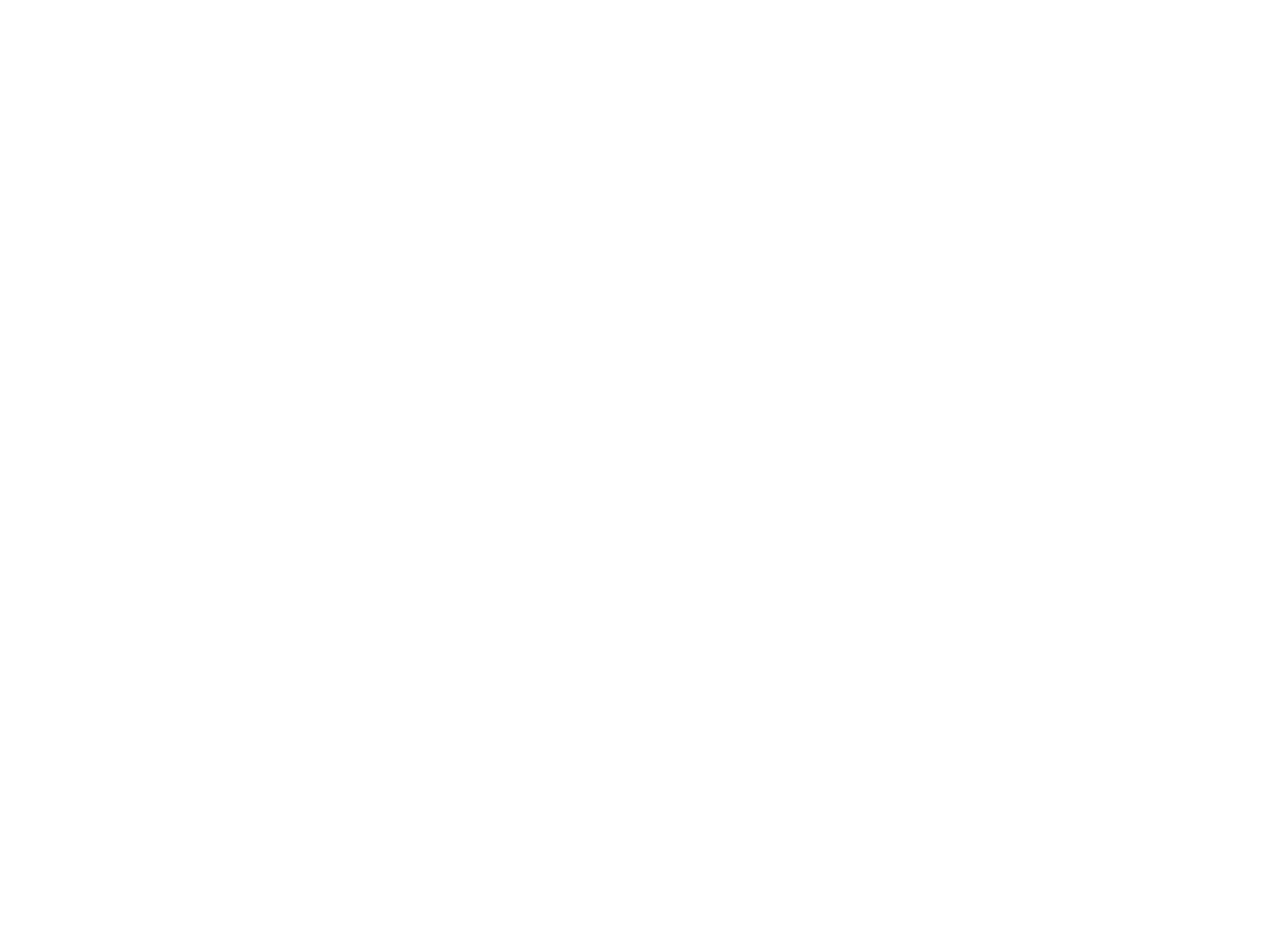
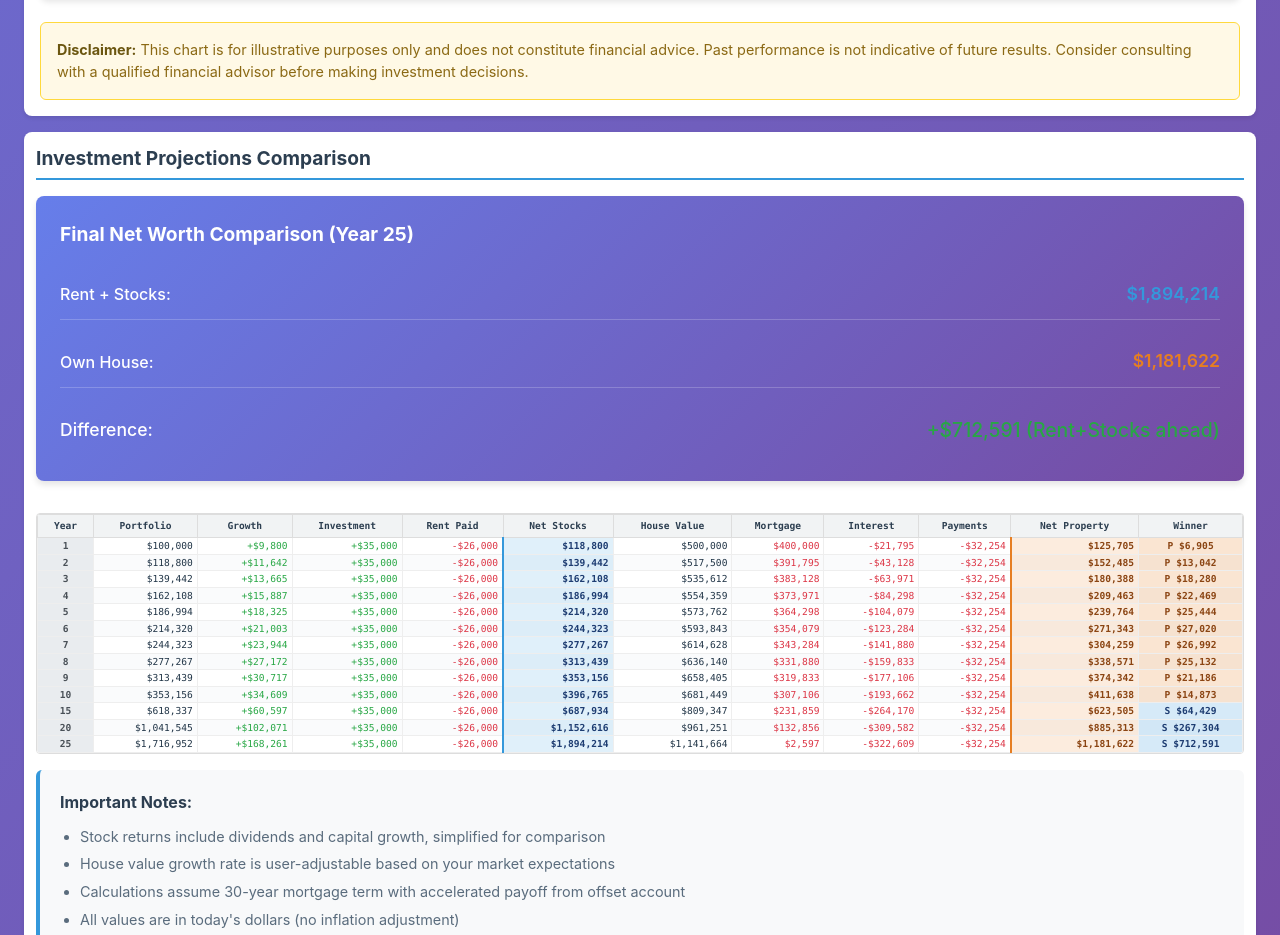
Before and after one commit to lachlanmcmillan/investment-projection, a React (Vite) app: page / in a window 1280 px wide. Shown: the part 1862-2797 px from the top of the page. Before the commit the page ends 1791 px from the top, so only its background shows below. Built offline with nearby package versions, Linux system fonts and the light colour scheme.

Commit message:
update table

```diff
--- a/src/App.tsx
+++ b/src/App.tsx
@@ -9,14 +9,14 @@
 const defaultInputs: InvestmentInputs = {
   // General parameters
   initialNetWorth: 100000, // Available savings for deposit or investment
-  yearlyInvestment: 25000, // Annual amount available for investment/extra payments
+  yearlyInvestment: 35000, // Annual amount available for investment/extra payments
 
   // Stock investment path (renting)
   weeklyRent: 500, // Weekly rental cost
   stockAnnualReturn: 9.8, // Expected stock market return including dividends
 
   // Property purchase path (residence)
-  houseCost: 1000000, // Purchase price
+  houseCost: 500000, // Purchase price
   mortgageRate: 5.5, // Mortgage interest rate
   houseGrowthRate: 3.5, // Conservative property growth rate
   ownersCorp: 5000, // Annual costs (strata, repairs, rates, insurance)
--- a/src/components/ComparisonTable.module.css
+++ b/src/components/ComparisonTable.module.css
@@ -1,17 +1,18 @@
 .container {
   background: white;
   border-radius: 8px;
-  padding: 16px;
-  margin-bottom: 16px;
+  padding: 12px;
+  margin-bottom: 12px;
   box-shadow: 0 2px 4px rgba(0, 0, 0, 0.1);
 }
 
 .container h2 {
   margin-top: 0;
-  margin-bottom: 24px;
+  margin-bottom: 16px;
   color: #2c3e50;
   border-bottom: 2px solid #3498db;
-  padding-bottom: 8px;
+  padding-bottom: 6px;
+  font-size: 1.2em;
 }
 
 .noData {
@@ -84,225 +85,113 @@
 }
 
 .tableContainer {
-  margin-bottom: 24px;
-}
-
-.tableWrapper {
-  display: flex;
-  flex-direction: column;
-  gap: 16px;
-}
-
-.yearSection {
+  margin-bottom: 16px;
+  overflow-x: auto;
+  border: 1px solid #ddd;
+  border-radius: 4px;
   background: white;
-  border-radius: 8px;
-  border: 1px solid #e1e5e9;
-  overflow: hidden;
-  box-shadow: 0 2px 4px rgba(0, 0, 0, 0.05);
-}
-
-.yearHeader {
-  background: linear-gradient(135deg, #3498db, #2980b9);
-  color: white;
-  padding: 12px 16px;
-  display: flex;
-  justify-content: space-between;
-  align-items: center;
-  flex-wrap: wrap;
-  gap: 12px;
-}
-
-.yearHeader h3 {
-  margin: 0;
-  font-size: 1.1em;
-  font-weight: 600;
-}
-
-.finalValues {
-  display: flex;
-  gap: 16px;
-  flex-wrap: wrap;
-}
-
-.stockFinal, .propertyFinal {
-  background: rgba(255, 255, 255, 0.2);
-  padding: 6px 12px;
-  border-radius: 4px;
-  font-weight: 600;
-  font-size: 0.9em;
-  backdrop-filter: blur(10px);
-}
-
-.calculationGrid {
-  display: grid;
-  grid-template-columns: 1fr 1fr;
-  gap: 0;
-}
-
-.stockCalculation {
-  padding: 16px;
-  background: rgba(52, 152, 219, 0.02);
-  border-right: 1px solid #e1e5e9;
-}
-
-.propertyCalculation {
-  padding: 16px;
-  background: rgba(230, 126, 34, 0.02);
-}
-
-.stockCalculation h4, .propertyCalculation h4 {
-  margin-top: 0;
-  margin-bottom: 12px;
-  font-size: 1em;
-  color: #2c3e50;
-}
-
-.calcSteps {
-  display: flex;
-  flex-direction: column;
-  gap: 8px;
-}
-
-.calcStep {
-  display: grid;
-  grid-template-columns: 1fr auto;
-  gap: 8px;
-  align-items: center;
-  padding: 8px 12px;
-  background: rgba(255, 255, 255, 0.7);
-  border-radius: 4px;
-  border: 1px solid rgba(0, 0, 0, 0.05);
-}
-
-.calcStep.total {
-  background: linear-gradient(135deg, #f8f9fa, #e9ecef);
-  border: 2px solid #3498db;
-  font-weight: 600;
-  margin-top: 8px;
-}
-
-.calcStep .label {
-  font-weight: 500;
-  color: #2c3e50;
-}
-
-.calcStep .value {
-  font-weight: 600;
-  color: #27ae60;
-  text-align: right;
-  font-family: 'SF Mono', Monaco, 'Cascadia Code', monospace;
-}
-
-.calcStep.total .value {
-  color: #2980b9;
-  font-size: 1.1em;
-}
-
-.detail {
-  grid-column: 1 / -1;
-  font-size: 0.85em;
-  color: #7f8c8d;
-  font-style: italic;
-  margin-top: 4px;
-}
-
-.yearlyPayments {
-  margin-top: 16px;
-  padding: 16px;
-  background: rgba(230, 126, 34, 0.1);
-  border-radius: 6px;
-  border: 1px solid rgba(230, 126, 34, 0.2);
-}
-
-.paymentDetail {
-  padding: 6px 0;
-  font-size: 0.9em;
-  color: #5a6c7d;
-}
-
-.paymentDetail span {
-  font-weight: 500;
 }
 
 .table {
   width: 100%;
   border-collapse: collapse;
-  font-size: 0.9em;
+  font-size: 0.75em;
   background: white;
+  font-family: 'SF Mono', Monaco, 'Cascadia Code', Consolas, monospace;
 }
 
 .table th {
-  background: #f8f9fa;
-  padding: 12px 8px;
+  background: #f1f3f4;
+  padding: 4px 6px;
   text-align: center;
   font-weight: 600;
-  border-bottom: 2px solid #dee2e6;
-  border-right: 1px solid #e1e5e9;
-  font-size: 0.85em;
-}
-
-.table th:last-child {
-  border-right: none;
-}
-
-.stockHeader {
-  background: linear-gradient(135deg, #3498db, #2980b9);
-  color: white;
-}
-
-.propertyHeader {
-  background: linear-gradient(135deg, #e67e22, #d35400);
-  color: white;
-}
-
-.comparisonHeader {
-  background: linear-gradient(135deg, #8e44ad, #732d91);
-  color: white;
+  border: 1px solid #ddd;
+  font-size: 0.8em;
+  color: #2c3e50;
+  white-space: nowrap;
 }
 
 .table td {
-  padding: 10px 8px;
+  padding: 2px 4px;
   text-align: right;
-  border-bottom: 1px solid #f1f3f4;
-  border-right: 1px solid #f1f3f4;
+  border: 1px solid #eee;
+  font-size: 0.8em;
+  line-height: 1.2;
+  white-space: nowrap;
 }
 
-.table td:last-child {
-  border-right: none;
-}
-
-.table tbody tr:hover {
+.tableRow:hover {
   background: #f8f9fa;
 }
 
+.tableRow:nth-child(even) {
+  background: #fafbfc;
+}
+
+.tableRow:nth-child(even):hover {
+  background: #f0f2f5;
+}
+
+.difference {
+  text-align: center !important;
+  font-weight: 600;
+  position: relative;
+}
+
+.leader {
+  font-size: 0.7em;
+  font-weight: 400;
+  color: #7f8c8d;
+  margin-top: 2px;
+}
+
+
+
 .yearCell {
   text-align: center !important;
-  font-weight: 600;
-  background: #f8f9fa;
+  font-weight: 700;
+  background: #e9ecef !important;
+  color: #495057;
 }
 
-.taxCell {
-  color: #e74c3c;
+.positive {
+  color: #28a745;
+  font-weight: 500;
 }
 
-.debtCell {
-  color: #e74c3c;
-}
-
-.costCell {
-  color: #e67e22;
+.negative {
+  color: #dc3545;
+  font-weight: 500;
 }
 
 .totalStock {
-  background: rgba(52, 152, 219, 0.1);
-  font-weight: 600;
-  color: #2980b9;
+  background: rgba(52, 152, 219, 0.15) !important;
+  font-weight: 700;
+  color: #1e3d72;
+  border-left: 2px solid #3498db !important;
 }
 
 .totalProperty {
-  background: rgba(230, 126, 34, 0.1);
-  font-weight: 600;
-  color: #d35400;
+  background: rgba(230, 126, 34, 0.15) !important;
+  font-weight: 700;
+  color: #8b4513;
+  border-left: 2px solid #e67e22 !important;
+}
+
+.winner {
+  text-align: center !important;
+  font-weight: 700;
+  font-size: 0.75em;
+}
+
+.stockWins {
+  background: rgba(52, 152, 219, 0.2) !important;
+  color: #1e3d72;
+}
+
+.propertyWins {
+  background: rgba(230, 126, 34, 0.2) !important;
+  color: #8b4513;
 }
 
 .footnotes {
@@ -331,42 +220,30 @@
 
 @media (max-width: 768px) {
   .summaryValues {
-    gap: 12px;
+    gap: 8px;
   }
 
   .summaryItem {
     flex-direction: column;
     align-items: flex-start;
-    gap: 4px;
+    gap: 2px;
   }
 
-  .yearHeader {
-    flex-direction: column;
-    align-items: flex-start;
-    gap: 12px;
+  .table {
+    font-size: 0.65em;
   }
 
-  .finalValues {
-    flex-direction: column;
-    gap: 12px;
-    width: 100%;
+  .table th,
+  .table td {
+    padding: 1px 2px;
   }
 
-  .calculationGrid {
-    grid-template-columns: 1fr;
+  .winner {
+    min-width: 60px;
+    font-size: 0.65em;
   }
 
-  .stockCalculation {
-    border-right: none;
-    border-bottom: 1px solid #e1e5e9;
-  }
-
-  .calcStep {
-    grid-template-columns: 1fr;
-    gap: 8px;
-  }
-
-  .calcStep .value {
-    text-align: left;
+  .container {
+    padding: 8px;
   }
 }
--- a/src/components/ComparisonTable.tsx
+++ b/src/components/ComparisonTable.tsx
@@ -11,6 +11,25 @@
 
   return principal * (monthlyRate * Math.pow(1 + monthlyRate, numPayments)) /
          (Math.pow(1 + monthlyRate, numPayments) - 1);
+}
+
+// Helper function for mortgage balance calculation
+function calculateMortgageBalance(principal: number, annualRate: number, monthlyPayment: number, extraAnnualPayment: number, yearsPaid: number): number {
+  if (yearsPaid >= 30) return 0;
+
+  const monthlyRate = annualRate / 100 / 12;
+  const totalMonthlyPayment = monthlyPayment + (extraAnnualPayment / 12);
+  const monthsPaid = yearsPaid * 12;
+
+  if (monthlyRate === 0) {
+    return Math.max(0, principal - (totalMonthlyPayment * monthsPaid));
+  }
+
+  // Calculate remaining balance with extra payments
+  const remainingBalance = principal * Math.pow(1 + monthlyRate, monthsPaid) -
+                          totalMonthlyPayment * ((Math.pow(1 + monthlyRate, monthsPaid) - 1) / monthlyRate);
+
+  return Math.max(0, remainingBalance);
 }
 
 interface Props {
@@ -69,13 +88,29 @@
       </div>
 
       <div className={styles.tableContainer}>
-        <div className={styles.tableWrapper}>
+        <table className={styles.table}>
+          <thead>
+            <tr>
+              <th>Year</th>
+              <th>Portfolio</th>
+              <th>Growth</th>
+              <th>Investment</th>
+              <th>Rent Paid</th>
+              <th>Net Stocks</th>
+              <th>House Value</th>
+              <th>Mortgage</th>
+              <th>Interest</th>
+              <th>Payments</th>
+              <th>Net Property</th>
+              <th>Winner</th>
+            </tr>
+          </thead>
+          <tbody>
             {displayYears.map((projection) => {
               const yearIndex = projections.findIndex(p => p.year === projection.year);
               const prevProjection = yearIndex > 0 ? projections[yearIndex - 1] : null;
               const prevStockValue = prevProjection ? prevProjection.stockValue : inputs.initialNetWorth;
 
-            // Calculate step-by-step values
               const annualRent = inputs.weeklyRent * 52;
               const netInvestment = inputs.yearlyInvestment - annualRent;
               const stockGrowth = prevStockValue * (inputs.stockAnnualReturn / 100);
@@ -85,85 +120,46 @@
               const annualMortgage = monthlyMortgage * 12;
               const extraPayment = Math.max(0, inputs.yearlyInvestment - annualMortgage - inputs.ownersCorp);
 
+              // Calculate beginning of year house value
+              const beginningHouseValue = yearIndex > 0 ?
+                inputs.houseCost * Math.pow(1 + inputs.houseGrowthRate / 100, projection.year - 1) :
+                inputs.houseCost;
+
+              // Calculate beginning of year mortgage balance
+              const beginningMortgageBalance = yearIndex > 0 ?
+                calculateMortgageBalance(loanAmount, inputs.mortgageRate, monthlyMortgage, extraPayment, projection.year - 1) :
+                loanAmount;
+
+              const difference = projection.stockNetWorth - projection.propertyNetWorth;
+              const leader = difference >= 0 ? 'S' : 'P';
+
               return (
-              <div key={projection.year} className={styles.yearSection}>
-                <div className={styles.yearHeader}>
-                  <h3>Year {projection.year}</h3>
-                  <div className={styles.finalValues}>
-                    <span className={styles.stockFinal}>
-                      Rent + Stocks: {formatCurrency(projection.stockNetWorth)}
-                    </span>
-                    <span className={styles.propertyFinal}>
-                      Own House: {formatCurrency(projection.propertyNetWorth)}
-                    </span>
-                  </div>
-                </div>
+                <tr key={projection.year} className={styles.tableRow}>
+                  <td className={styles.yearCell}>{projection.year}</td>
 
-                <div className={styles.calculationGrid}>
-                  <div className={styles.stockCalculation}>
-                    <h4>📊 Rent + Stocks Calculation</h4>
-                    <div className={styles.calcSteps}>
-                      <div className={styles.calcStep}>
-                        <span className={styles.label}>Previous portfolio value:</span>
-                        <span className={styles.value}>{formatCurrency(prevStockValue)}</span>
-                      </div>
-                      <div className={styles.calcStep}>
-                        <span className={styles.label}>+ Investment available:</span>
-                        <span className={styles.value}>{formatCurrency(netInvestment)}</span>
-                        <span className={styles.detail}>
-                          ({formatCurrency(inputs.yearlyInvestment)} budget - {formatCurrency(annualRent)} rent)
-                        </span>
-                      </div>
-                      <div className={styles.calcStep}>
-                        <span className={styles.label}>+ Portfolio growth:</span>
-                        <span className={styles.value}>{formatCurrency(stockGrowth)}</span>
-                        <span className={styles.detail}>
-                          ({formatCurrency(prevStockValue)} × {inputs.stockAnnualReturn}%)
-                        </span>
-                      </div>
-                      <div className={`${styles.calcStep} ${styles.total}`}>
-                        <span className={styles.label}>= Total portfolio:</span>
-                        <span className={styles.value}>{formatCurrency(projection.stockValue)}</span>
-                      </div>
-                    </div>
-                  </div>
+                  {/* Stock columns */}
+                  <td>{formatCurrency(prevStockValue)}</td>
+                  <td className={styles.positive}>+{formatCurrency(stockGrowth)}</td>
+                  <td className={styles.positive}>+{formatCurrency(inputs.yearlyInvestment)}</td>
+                  <td className={styles.negative}>-{formatCurrency(annualRent)}</td>
+                  <td className={styles.totalStock}>{formatCurrency(projection.stockNetWorth)}</td>
 
-                  <div className={styles.propertyCalculation}>
-                    <h4>🏠 Own House Calculation</h4>
-                    <div className={styles.calcSteps}>
-                      <div className={styles.calcStep}>
-                        <span className={styles.label}>House value:</span>
-                        <span className={styles.value}>{formatCurrency(projection.propertyValue)}</span>
-                        <span className={styles.detail}>
-                          ({formatCurrency(inputs.houseCost)} growing at {inputs.houseGrowthRate}%/year)
-                        </span>
-                      </div>
-                      <div className={styles.calcStep}>
-                        <span className={styles.label}>- Mortgage remaining:</span>
-                        <span className={styles.value}>-{formatCurrency(projection.mortgageBalance)}</span>
-                      </div>
-                      <div className={`${styles.calcStep} ${styles.total}`}>
-                        <span className={styles.label}>= Net equity:</span>
-                        <span className={styles.value}>{formatCurrency(projection.propertyNetWorth)}</span>
-                      </div>
-                      <div className={styles.yearlyPayments}>
-                        <div className={styles.paymentDetail}>
-                          <span>Mortgage repayments (mandatory): {formatCurrency(annualMortgage)}/year</span>
-                        </div>
-                        <div className={styles.paymentDetail}>
-                          <span>Mortgage repayments (offset account): {formatCurrency(extraPayment)}/year</span>
-                        </div>
-                        <div className={styles.paymentDetail}>
-                          <span>Owners costs: {formatCurrency(inputs.ownersCorp)}/year</span>
-                        </div>
-                      </div>
-                    </div>
-                  </div>
-                </div>
-              </div>
+                  {/* Property columns */}
+                  <td>{formatCurrency(beginningHouseValue)}</td>
+                  <td className={styles.negative}>{formatCurrency(beginningMortgageBalance)}</td>
+                  <td className={styles.negative}>-{formatCurrency(projection.totalInterestPaid)}</td>
+                  <td className={styles.negative}>-{formatCurrency(annualMortgage + inputs.ownersCorp)}</td>
+                  <td className={styles.totalProperty}>{formatCurrency(projection.propertyNetWorth)}</td>
+
+                  {/* Winner */}
+                  <td className={`${styles.winner} ${difference >= 0 ? styles.stockWins : styles.propertyWins}`}>
+                    {leader} {formatCurrency(Math.abs(difference))}
+                  </td>
+                </tr>
               );
             })}
-        </div>
+          </tbody>
+        </table>
       </div>
 
       <div className={styles.footnotes}>
```
Lines whose indentation alone changed are shown as unchanged.
